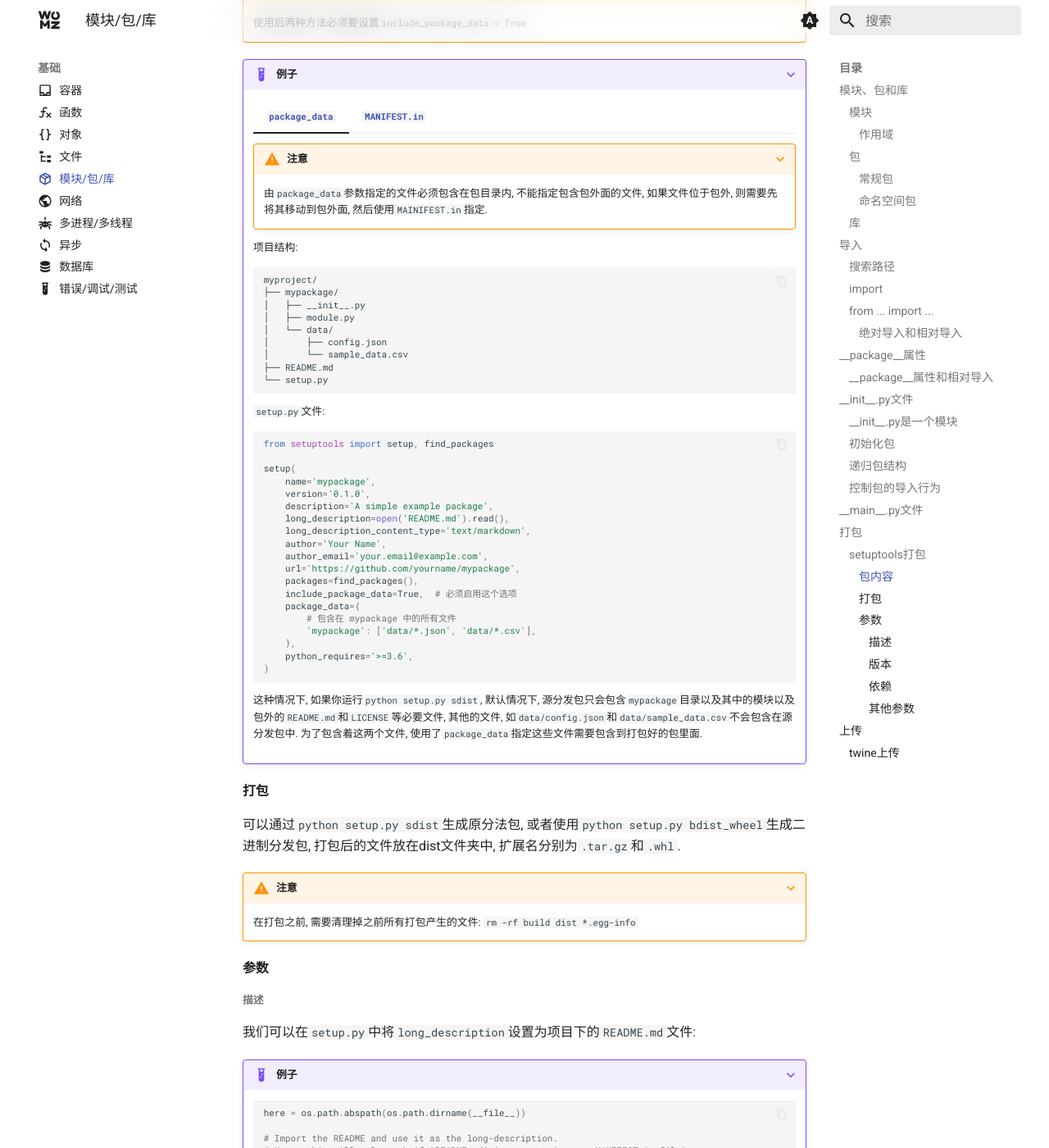
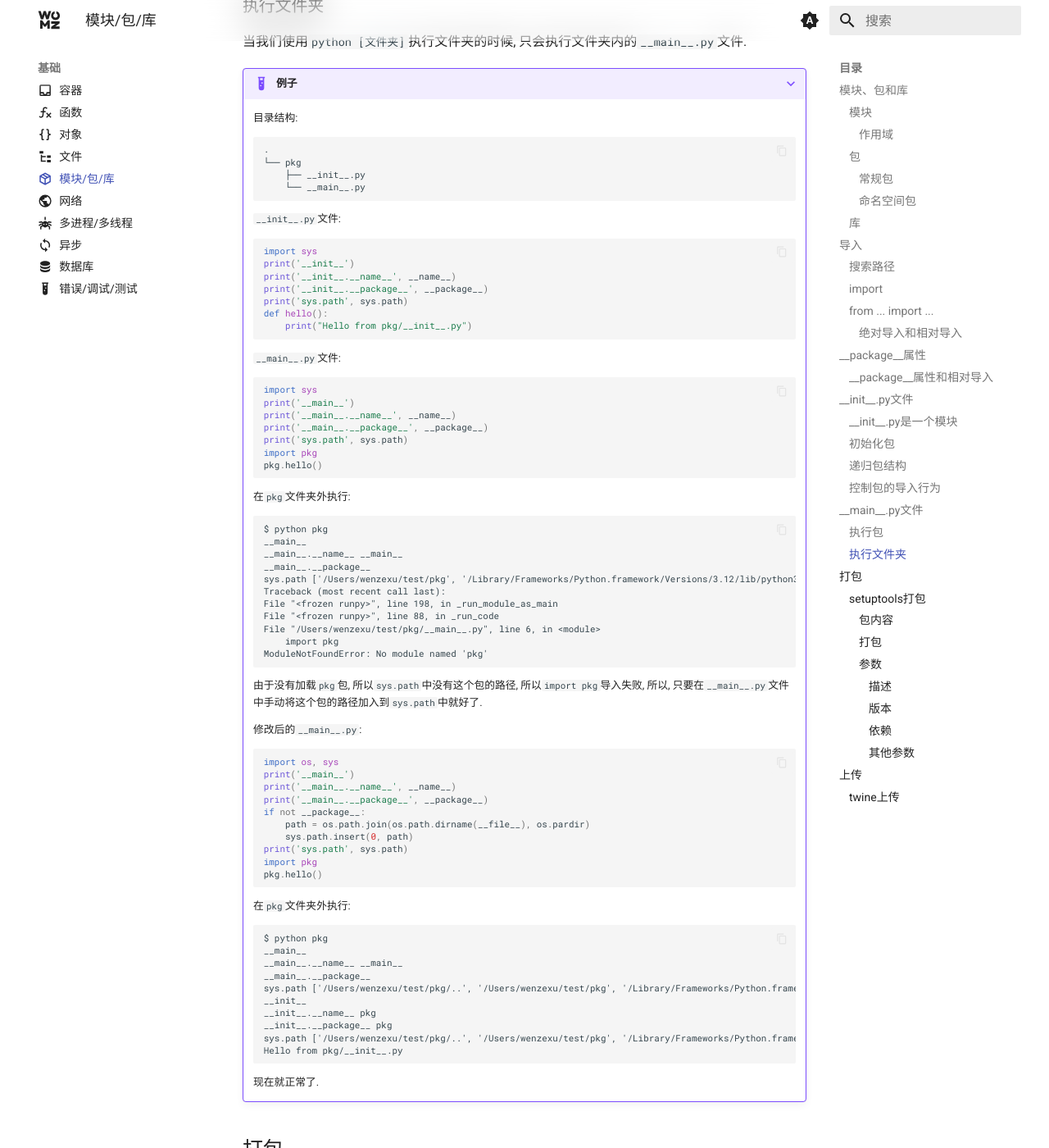
Before and after one commit to sigmax01/py, an MkDocs documentation site: the page built from docs/基础/模块.md, in a window 1280 px wide and 1400 px high, scrolled down 13268 px. Shown: the whole window at 82% size. Built offline with MkDocs 1.6.1 and Material for MkDocs 9.7.7, drawn with Linux system fonts in a browser that asks for light colours; comment, search, counter and statistics services are not loaded; some of the changed text lies outside the part shown.

Commit message:
`docs: Update module documentation for clarifying package structure and relative imports`

````diff
--- a/docs/基础/模块.md
+++ b/docs/基础/模块.md
@@ -489,7 +489,7 @@
 
         这样使用相对导入就没问题了.
 
-## `__package__`属性
+## `__package__`属性 {#package属性}
 
 `__package__`属性用于标识模块所属的包, 它在一个模块的值是这样确定的
 
@@ -956,6 +956,149 @@
 
 `__main__.py`文件的作用是作为一个包的入口点, 使得包可以像脚本一样直接运行. 当使用`python -m [package]`时, `[package]`内的`__main__.py`模块会自动执行.
 
+### 执行包
+
+当我们使用`python -m [包]`运行包的时候, 会先执行包内的`__init__.py`然后执行`__main__.py`.
+
+???+ example "例子"
+
+    目录结构:
+
+    ```
+    .
+    └── pkg
+        ├── __init__.py
+        └── __main__.py
+    ```
+
+    `__init__.py`文件:
+
+    ```py
+    import sys
+    print('__init__')
+    print('__init__.__name__', __name__)
+    print('__init__.__package__', __package__)
+    print('sys.path', sys.path)
+    def hello():
+        print("Hello from pkg/__init__.py")
+    ```
+
+    `__main__.py`文件:
+
+    ```py
+    import sys
+    print('__main__')
+    print('__main__.__name__', __name__)
+    print('__main__.__package__', __package__)
+    print('sys.path', sys.path)
+    import pkg
+    pkg.hello()
+    ```
+
+    在`pkg`文件夹外执行:
+
+    ```
+    $ python -m pkg
+    __init__
+    __init__.__name__ pkg
+    __init__.__package__ pkg
+    sys.path ['/Users/wenzexu/test', '/Library/Frameworks/Python.framework/Versions/3.12/lib/python312.zip', '/Library/Frameworks/Python.framework/Versions/3.12/lib/python3.12', '/Library/Frameworks/Python.framework/Versions/3.12/lib/python3.12/lib-dynload', '/Users/wenzexu/test/.venv/lib/python3.12/site-packages']
+    __main__
+    __main__.__name__ __main__
+    __main__.__package__ pkg
+    sys.path ['/Users/wenzexu/test', '/Library/Frameworks/Python.framework/Versions/3.12/lib/python312.zip', '/Library/Frameworks/Python.framework/Versions/3.12/lib/python3.12', '/Library/Frameworks/Python.framework/Versions/3.12/lib/python3.12/lib-dynload', '/Users/wenzexu/test/.venv/lib/python3.12/site-packages']
+    Hello from pkg/__init__.py
+    ```
+
+### 执行文件夹
+
+当我们使用`python [文件夹]`执行文件夹的时候, 只会执行文件夹内的`__main__.py`文件.
+
+???+ example "例子"
+
+    目录结构:
+
+    ```
+    .
+    └── pkg
+        ├── __init__.py
+        └── __main__.py
+    ```
+
+    `__init__.py`文件:
+
+    ```py
+    import sys
+    print('__init__')
+    print('__init__.__name__', __name__)
+    print('__init__.__package__', __package__)
+    print('sys.path', sys.path)
+    def hello():
+        print("Hello from pkg/__init__.py")
+    ```
+
+    `__main__.py`文件:
+
+    ```py
+    import sys
+    print('__main__')
+    print('__main__.__name__', __name__)
+    print('__main__.__package__', __package__)
+    print('sys.path', sys.path)
+    import pkg
+    pkg.hello()
+    ```
+
+    在`pkg`文件夹外执行:
+
+    ```
+    $ python pkg
+    __main__
+    __main__.__name__ __main__
+    __main__.__package__
+    sys.path ['/Users/wenzexu/test/pkg', '/Library/Frameworks/Python.framework/Versions/3.12/lib/python312.zip', '/Library/Frameworks/Python.framework/Versions/3.12/lib/python3.12', '/Library/Frameworks/Python.framework/Versions/3.12/lib/python3.12/lib-dynload', '/Users/wenzexu/test/.venv/lib/python3.12/site-packages']
+    Traceback (most recent call last):
+    File "<frozen runpy>", line 198, in _run_module_as_main
+    File "<frozen runpy>", line 88, in _run_code
+    File "/Users/wenzexu/test/pkg/__main__.py", line 6, in <module>
+        import pkg
+    ModuleNotFoundError: No module named 'pkg'
+    ```
+
+    由于没有加载`pkg`包, 所以`sys.path`中没有这个包的路径, 所以`import pkg`导入失败, 所以, 只要在`__main__.py`文件中手动将这个包的路径加入到`sys.path`中就好了.
+
+    修改后的`__main__.py`:
+
+    ```py
+    import os, sys
+    print('__main__')
+    print('__main__.__name__', __name__)
+    print('__main__.__package__', __package__)
+    if not __package__:
+        path = os.path.join(os.path.dirname(__file__), os.pardir)
+        sys.path.insert(0, path)
+    print('sys.path', sys.path)
+    import pkg
+    pkg.hello()
+    ```
+
+    在`pkg`文件夹外执行:
+
+    ```
+    $ python pkg
+    __main__
+    __main__.__name__ __main__
+    __main__.__package__
+    sys.path ['/Users/wenzexu/test/pkg/..', '/Users/wenzexu/test/pkg', '/Library/Frameworks/Python.framework/Versions/3.12/lib/python312.zip', '/Library/Frameworks/Python.framework/Versions/3.12/lib/python3.12', '/Library/Frameworks/Python.framework/Versions/3.12/lib/python3.12/lib-dynload', '/Users/wenzexu/test/.venv/lib/python3.12/site-packages']
+    __init__
+    __init__.__name__ pkg
+    __init__.__package__ pkg
+    sys.path ['/Users/wenzexu/test/pkg/..', '/Users/wenzexu/test/pkg', '/Library/Frameworks/Python.framework/Versions/3.12/lib/python312.zip', '/Library/Frameworks/Python.framework/Versions/3.12/lib/python3.12', '/Library/Frameworks/Python.framework/Versions/3.12/lib/python3.12/lib-dynload', '/Users/wenzexu/test/.venv/lib/python3.12/site-packages']
+    Hello from pkg/__init__.py
+    ```
+
+    现在就正常了.
+
 ## 打包
 
 打包指的是将一个项目打包成可分发的格式, 以便其他用户或者开发者能够轻松安装和使用. 打包主要可以分为以下几类:
@@ -1416,3 +1559,4 @@
 [^4]: 使用模块. (n.d.). Retrieved June 16, 2024, from https://www.liaoxuefeng.com/wiki/1016959663602400/1017455068170048
 [^5]: ennethreitz/setup.py: 📦 A Human’s Ultimate Guide to setup.py. (n.d.). Retrieved June 16, 2024, from https://github.com/kennethreitz/setup.py
 [^6]: Python中__init__.py文件的作用—小蓝博客. (n.d.). Retrieved June 18, 2024, from https://www.8kiz.cn/archives/20137.html
+[^7]: Python入门之——Package内的__main__.py和__init__.py_51CTO博客___main__.py文件. (n.d.). Retrieved June 18, 2024, from https://blog.51cto.com/feishujun/5513660
````
